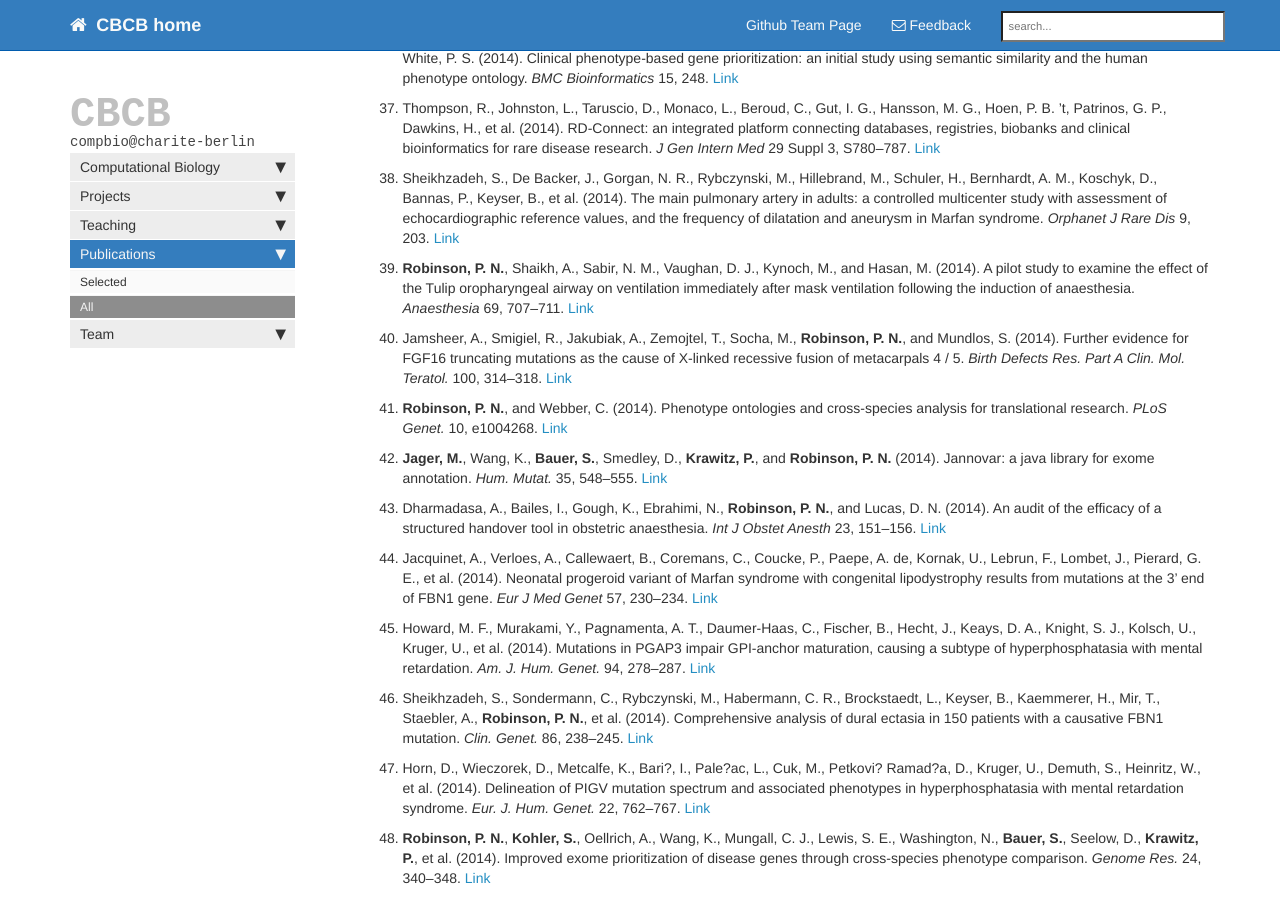
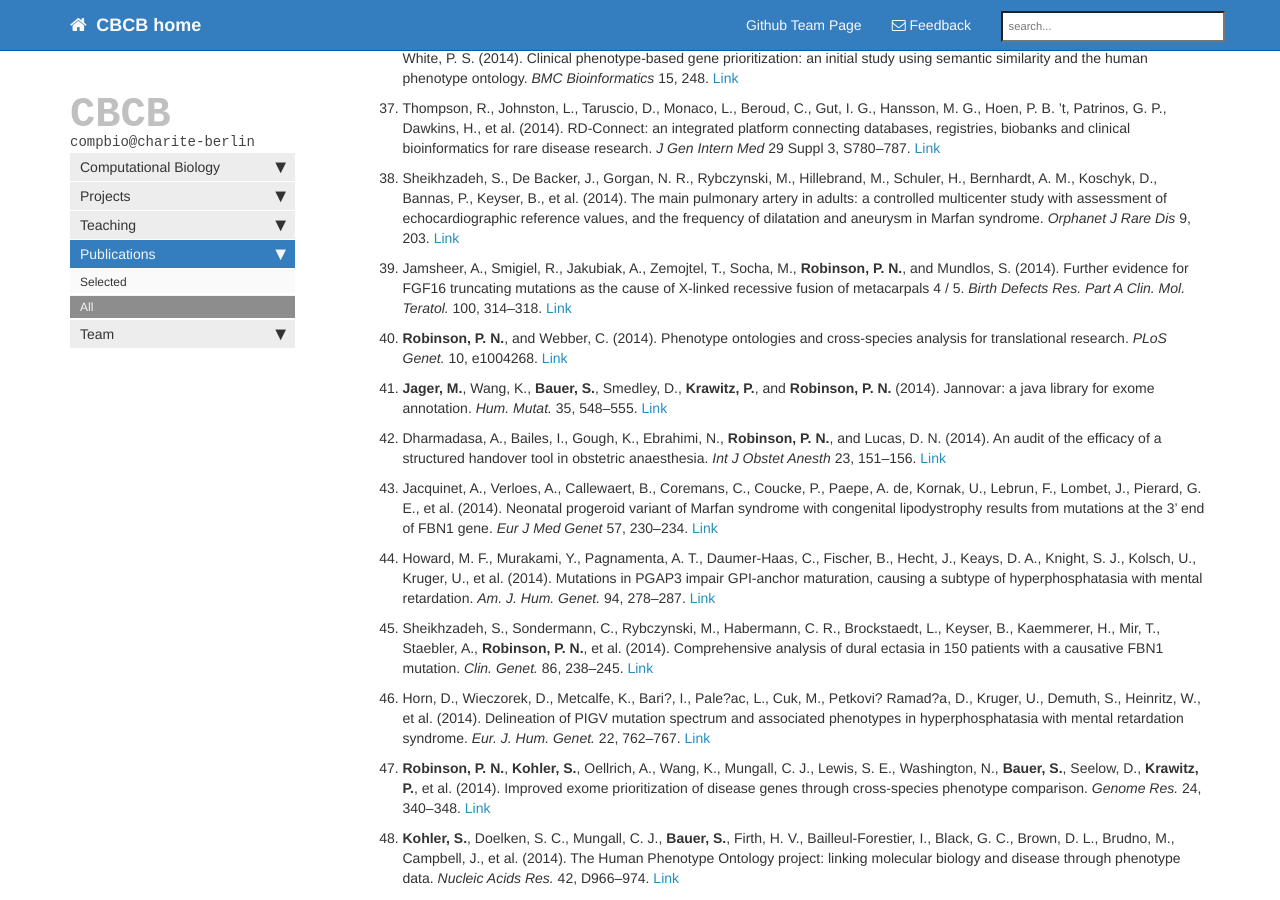
Before and after one commit to charite/charite.github.io, a Jekyll site: the page built from publications_all.md, in a window 1280 px wide and 900 px high, scrolled down 2382 px. Built offline with Jekyll 4.4.1, drawn with Linux system fonts in a browser that asks for light colours; nearby versions of some CDN libraries; library files that are not in the unit come from our copies; Markdown is read by kramdown in place of the engine named in the settings; comment, search, counter and statistics services are not loaded.

Commit message:
Remove invalid publication

```diff
--- a/publications_all.md
+++ b/publications_all.md
@@ -44,7 +44,6 @@ title: All Publications
 <li><span id="PMID25047600">Masino, A. J., Dechene, E. T., Dulik, M. C., Wilkens, A., Spinner, N. B., Krantz, I. D., Pennington, J. W., <b>Robinson, P. N.</b>, and White, P. S. (2014). Clinical phenotype-based gene prioritization: an initial study using semantic similarity and the human phenotype ontology. <i>BMC Bioinformatics</i> 15, 248.</span>   <a href="http://www.ncbi.nlm.nih.gov/pubmed/25047600">Link</a>  </li>
 <li><span id="PMID25029978">Thompson, R., Johnston, L., Taruscio, D., Monaco, L., Beroud, C., Gut, I. G., Hansson, M. G., Hoen, P. B. ’t, Patrinos, G. P., Dawkins, H., et al. (2014). RD-Connect: an integrated platform connecting databases, registries, biobanks and clinical bioinformatics for rare disease research. <i>J Gen Intern Med</i> 29 Suppl 3, S780–787.</span>   <a href="http://www.ncbi.nlm.nih.gov/pubmed/25029978">Link</a>  </li>
 <li><span id="PMID25491897">Sheikhzadeh, S., De Backer, J., Gorgan, N. R., Rybczynski, M., Hillebrand, M., Schuler, H., Bernhardt, A. M., Koschyk, D., Bannas, P., Keyser, B., et al. (2014). The main pulmonary artery in adults: a controlled multicenter study with assessment of echocardiographic reference values, and the frequency of dilatation and aneurysm in Marfan syndrome. <i>Orphanet J Rare Dis</i> 9, 203.</span>   <a href="http://www.ncbi.nlm.nih.gov/pubmed/25491897">Link</a>  </li>
-<li><span id="PMID24773326"><b>Robinson, P. N.</b>, Shaikh, A., Sabir, N. M., Vaughan, D. J., Kynoch, M., and Hasan, M. (2014). A pilot study to examine the effect of the Tulip oropharyngeal airway on ventilation immediately after mask ventilation following the induction of anaesthesia. <i>Anaesthesia</i> 69, 707–711.</span>   <a href="http://www.ncbi.nlm.nih.gov/pubmed/24773326">Link</a>  </li>
 <li><span id="PMID24706454">Jamsheer, A., Smigiel, R., Jakubiak, A., Zemojtel, T., Socha, M., <b>Robinson, P. N.</b>, and Mundlos, S. (2014). Further evidence for FGF16 truncating mutations as the cause of X-linked recessive fusion of metacarpals 4 / 5. <i>Birth Defects Res. Part A Clin. Mol. Teratol.</i> 100, 314–318.</span>   <a href="http://www.ncbi.nlm.nih.gov/pubmed/24706454">Link</a>  </li>
 <li><span id="PMID24699242"><b>Robinson, P. N.</b>, and Webber, C. (2014). Phenotype ontologies and cross-species analysis for translational research. <i>PLoS Genet.</i> 10, e1004268.</span>   <a href="http://www.ncbi.nlm.nih.gov/pubmed/24699242">Link</a>  </li>
 <li><span id="PMID24677618"><b>Jager, M.</b>, Wang, K., <b>Bauer, S.</b>, Smedley, D., <b>Krawitz, P.</b>, and <b>Robinson, P. N.</b> (2014). Jannovar: a java library for exome annotation. <i>Hum. Mutat.</i> 35, 548–555.</span>   <a href="http://www.ncbi.nlm.nih.gov/pubmed/24677618">Link</a>  </li>
```
